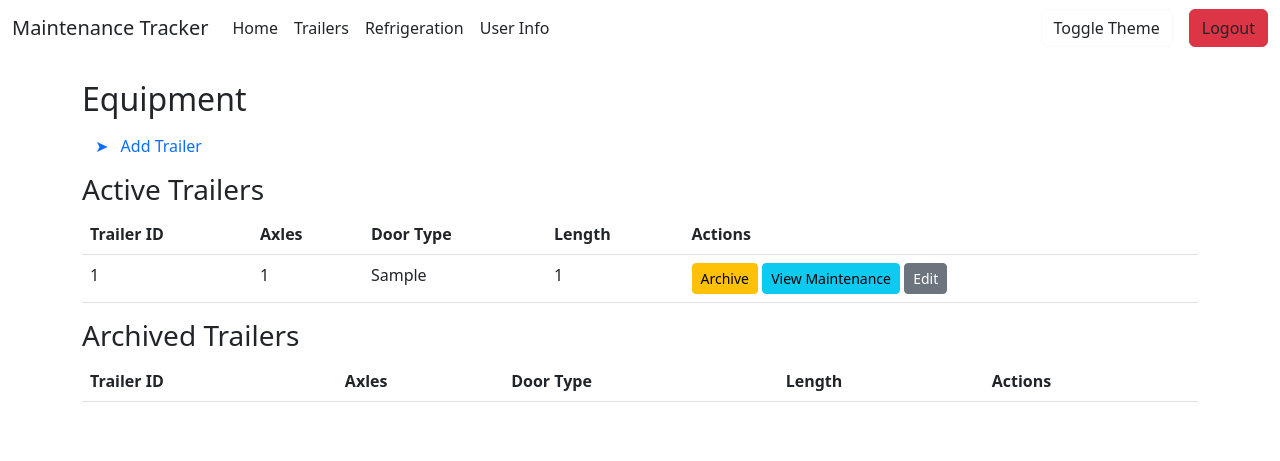
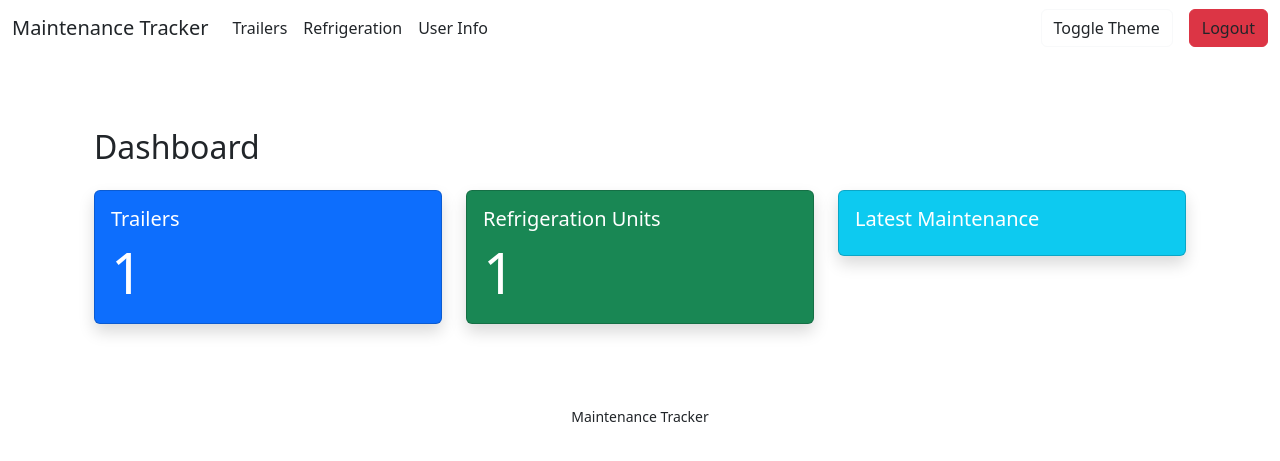
Before and after one commit to flintman/maintenance_tracker, a PHP site: page /index.php in a window 1280 px wide. Shown: the top 461 px of the page. Run offline with PHP 8.4, Linux system fonts and the light colour scheme; a user stored in the database is signed in; tables that the repository leaves empty hold one stand-in row (values such as "Sample post"); lists and menus that the app fills with data are empty.

Commit message:
dashboad:  setup a basic dashboard

```diff
--- a/src/maintenance/index.php
+++ b/src/maintenance/index.php
@@ -1,11 +1,60 @@
 <?php
 require_once 'common.php';
 if (isset($_SESSION['user_id'])) {
-    include 'equipment.php';
+    // Dashboard logic
+    // Count trailers
+    $stmt = $pdo->query('SELECT COUNT(*) FROM trailers');
+    $trailer_count = $stmt->fetchColumn();
+    // Count refrigeration units
+    $stmt = $pdo->query('SELECT COUNT(*) FROM refrigeration');
+    $unit_count = $stmt->fetchColumn();
+    // Latest maintenance tickets
+    $stmt = $pdo->query('SELECT m.*, COALESCE(r.model, t.trl_id) AS equipment FROM maintenance m LEFT JOIN refrigeration r ON m.refrigeration_id = r.id LEFT JOIN trailers t ON m.trl_id = t.id ORDER BY m.performed_at DESC LIMIT 5');
+    $latest_maintenance = $stmt->fetchAll();
+    include 'templates/header.php';
+?>
+<div class="container mt-5">
+    <h2 class="mb-4">Dashboard</h2>
+    <div class="row mb-4">
+        <div class="col-md-4">
+            <div class="card text-white bg-primary mb-3 shadow">
+                <div class="card-body">
+                    <h5 class="card-title">Trailers</h5>
+                    <p class="card-text display-4"><?= $trailer_count ?></p>
+                </div>
+            </div>
+        </div>
+        <div class="col-md-4">
+            <div class="card text-white bg-success mb-3 shadow">
+                <div class="card-body">
+                    <h5 class="card-title">Refrigeration Units</h5>
+                    <p class="card-text display-4"><?= $unit_count ?></p>
+                </div>
+            </div>
+        </div>
+        <div class="col-md-4">
+            <div class="card text-white bg-info mb-3 shadow">
+                <div class="card-body">
+                    <h5 class="card-title">Latest Maintenance</h5>
+                    <ul class="list-group list-group-flush">
+                        <?php foreach ($latest_maintenance as $m): ?>
+                        <li class="list-group-item bg-info text-white">
+                            <a href="view_maintenance.php?id=<?= $m['id'] ?>&type=<?= $m['refrigeration_id'] ? 'refrigeration' : 'trailer' ?>" class="text-white text-decoration-none">
+                                <strong><?= htmlspecialchars($m['type_of_service']) ?></strong> - <?= htmlspecialchars($m['equipment']) ?> <br>
+                                <small><?= htmlspecialchars($m['performed_at']) ?> by <?= htmlspecialchars($m['performed_by']) ?></small>
+                            </a>
+                        </li>
+                        <?php endforeach; ?>
+                    </ul>
+                </div>
+            </div>
+        </div>
+    </div>
+</div>
+<?php
+    include 'templates/footer.php';
     exit;
 }
-
-include 'templates/header.php';
 
 if ($_SERVER['REQUEST_METHOD'] === 'POST') {
     $username = $_POST['username'] ?? '';
@@ -16,14 +65,13 @@ if ($_SERVER['REQUEST_METHOD'] === 'POST') {
     if ($user && password_verify($password, $user['password'])) {
         $_SESSION['user_id'] = $user['id'];
         $_SESSION['privilege'] = $user['privilege'];
-        include 'equipment.php';
+        header('Location: index.php');
         exit;
     } else {
         $error = 'Invalid credentials';
     }
 }
-
-
+include 'templates/header.php';
 ?>
 <h2>Login</h2>
 <?php if (!empty($error)): ?>
--- a/src/maintenance/templates/nav.php
+++ b/src/maintenance/templates/nav.php
@@ -6,9 +6,6 @@
         </button>
         <div class="collapse navbar-collapse" id="navbarNav">
             <ul class="navbar-nav me-auto">
-                <li class="nav-item">
-                    <a class="nav-link active" aria-current="page" href="index.php">Home</a>
-                </li>
                 <li class="nav-item">
                     <a class="nav-link" href="equipment.php">Trailers</a>
                 </li>
```
